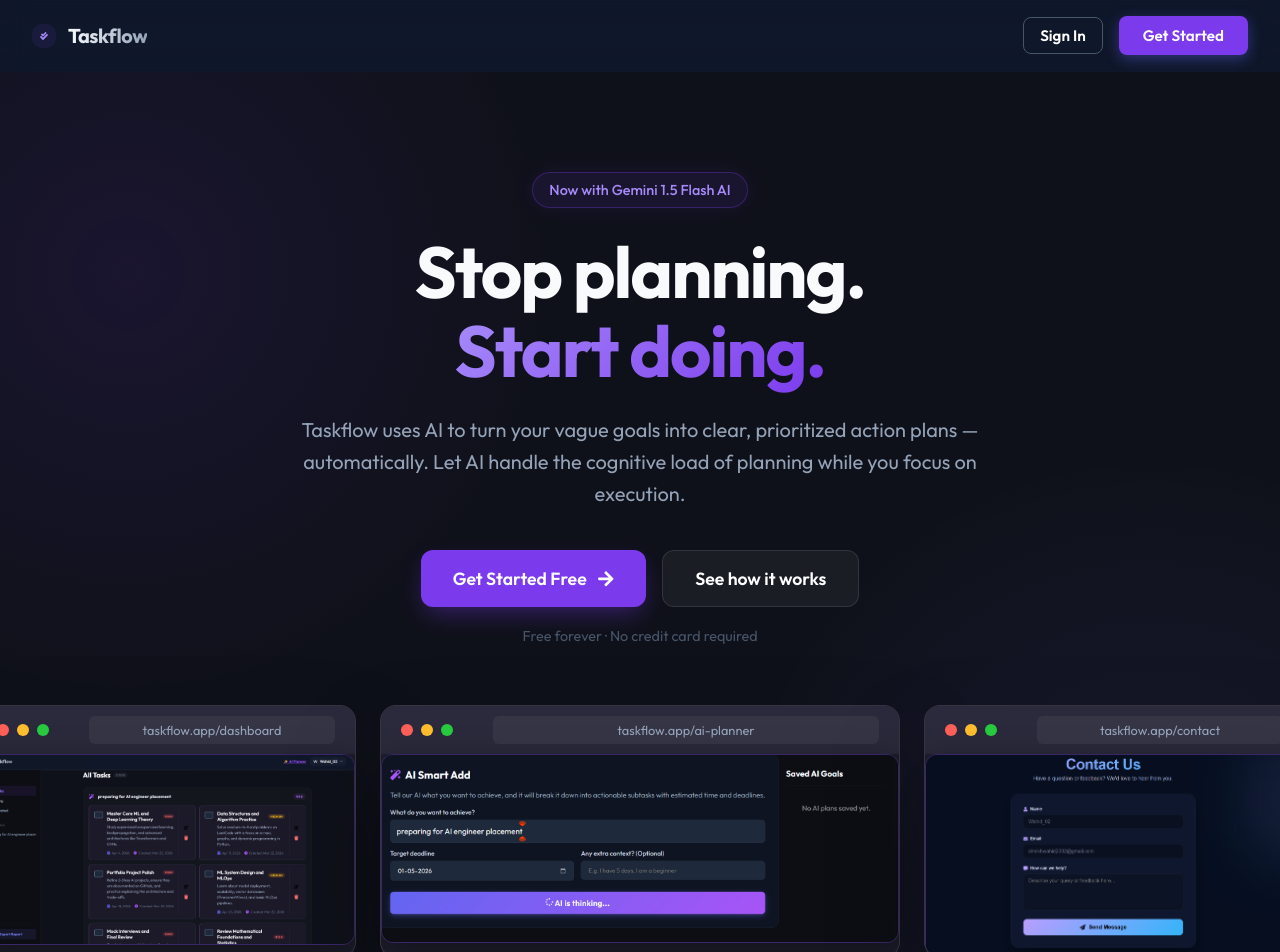
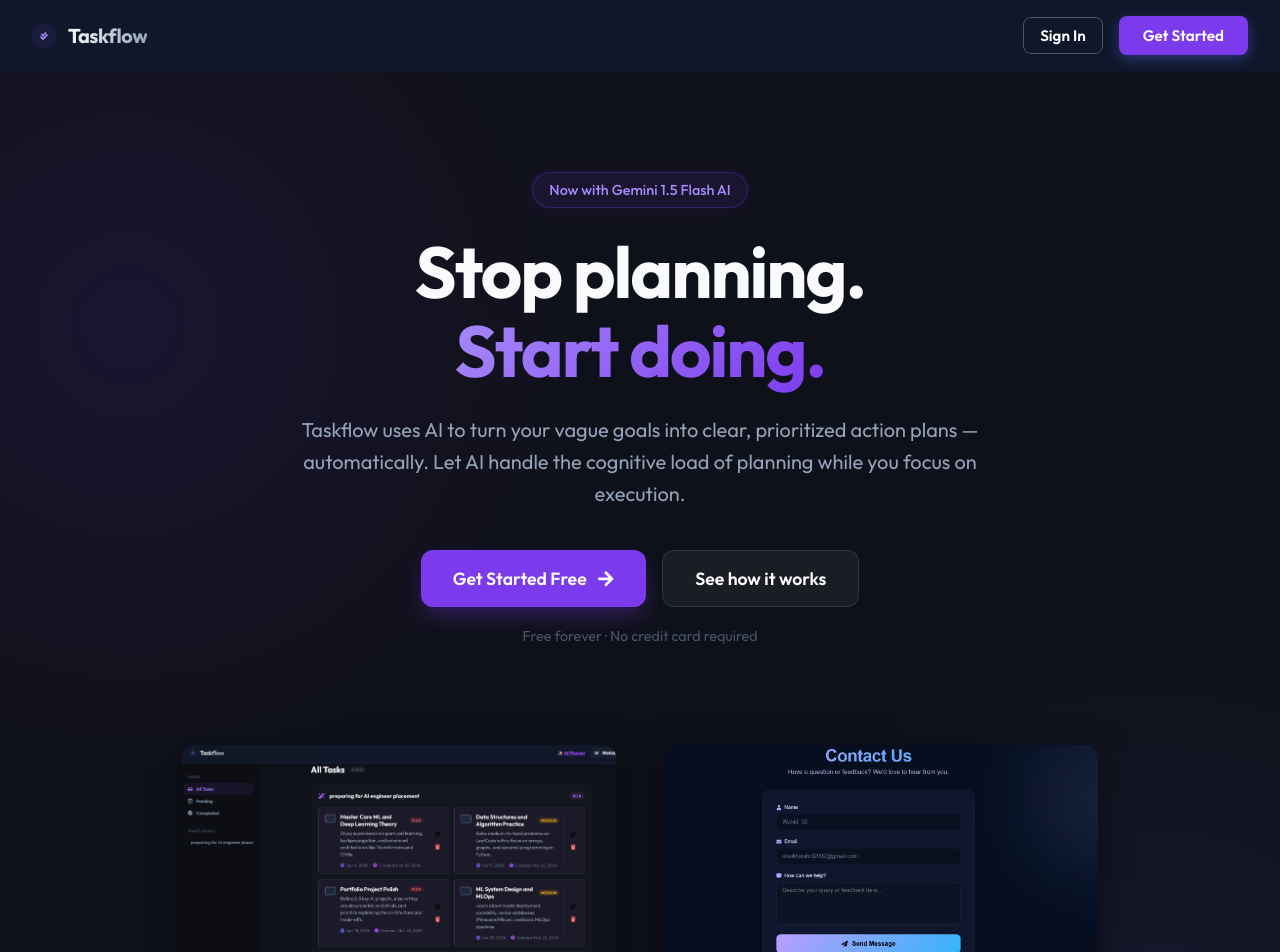
Before and after one commit to AbdulWaihd/Mern-Todo, a React app in the folder frontend/: page / in a window 1280 px wide. Shown: the top 952 px of the page. Built offline with nearby package versions, Linux system fonts and the light colour scheme; the HTML template or start-up script is replaced by a standard one.

Commit message:
Fix glow clipping and increase spacing on landing page screenshots

```diff
--- a/frontend/src/pages/LandingPage.css
+++ b/frontend/src/pages/LandingPage.css
@@ -109,104 +109,77 @@
 
 /* BROWSER MOCKUP */
 /* REAL APP PREVIEWS */
-.preview-grid-lp {
+/* PREVIEW SECTION (NEW 2-ROW LAYOUT) */
+.preview-section-lp {
+  width: 100%;
+  max-width: 100%;
+  margin: 0 auto 60px;
+  padding: 40px 48px; /* High padding to allow glow effect to bleed */
+  box-sizing: border-box;
+  /* Removed overflow: hidden to allow the glow to show correctly */
+}
+
+.preview-row-top {
   display: flex;
-  flex-direction: column;
-  gap: 24px;
+  flex-direction: row;
+  gap: 48px; /* Increased gap */
   width: 100%;
-  max-width: 1300px;
-  margin: 0 auto 60px;
-  padding: 0 40px; /* Desktop padding */
+  box-sizing: border-box;
+  justify-content: center;
+  margin-bottom: 48px; /* Increased gap */
+}
+
+.preview-row-bottom {
+  display: flex;
+  justify-content: center;
+  width: 100%;
   box-sizing: border-box;
 }
 
-@media (max-width: 600px) {
-  .preview-grid-lp {
-    padding: 0 20px;
-  }
+.preview-img-lp {
+  width: 48%;
+  max-height: 320px;
+  display: block;
+  border-radius: 12px;
+  box-shadow: 0 8px 32px rgba(0,0,0,0.5);
+  transition: box-shadow 0.3s ease, transform 0.3s ease;
+  object-fit: cover;
+  object-position: top left;
+  /* Removed overflow: hidden to ensure the glow isn't clipped */
+  box-sizing: border-box;
 }
 
-@media (min-width: 1024px) {
-  .preview-grid-lp {
-    flex-direction: row;
-    justify-content: center;
-    align-items: stretch;
-  }
+/* AI Planner specifically centered and smaller */
+.preview-img-lp.centered {
+  width: 46%;
+  max-height: 320px;
+  object-position: top;
+  margin: 0 auto;
 }
 
-.browser-mockup {
-    flex: 1;
-    min-width: 0;
-    background: #1e1e2d;
-    border-radius: 16px;
-    border: 1px solid rgba(255, 255, 255, 0.1);
-    box-shadow: 0 50px 100px -20px rgba(0,0,0,0.5);
-    overflow: hidden;
-    transition: transform 0.3s ease, border-color 0.3s ease;
+.preview-img-lp:hover {
+  transform: scale(1.02);
+  box-shadow: 0 0 20px rgba(124, 58, 237, 0.6),
+              0 0 40px rgba(124, 58, 237, 0.3),
+              0 8px 32px rgba(0, 0, 0, 0.5);
 }
 
-@media (min-width: 1024px) {
-  .browser-mockup {
-    min-width: 380px; /* Reduced min-width slightly for the others to make room */
+@media (max-width: 600px) {
+  .preview-row-top {
+    flex-direction: column;
+    gap: 48px;
+    align-items: center;
   }
-  .planner-mockup {
-    flex: 1.4; /* Enlarge AI Planner relative to the others */
-    min-width: 520px;
+
+  .preview-img-lp {
+    width: 100%;
+    max-height: 280px;
   }
-}
 
-.browser-mockup:hover {
-  transform: scale(1.02);
-  border-color: rgba(124, 58, 237, 0.4);
-}
-
-
-.browser-header {
-    height: 48px;
-    background: #2a2a3c;
-    display: flex;
-    align-items: center;
-    padding: 0 20px;
-    gap: 40px;
-}
-
-.dots {
-    display: flex;
-    gap: 8px;
-}
-
-.dots span {
-    width: 12px;
-    height: 12px;
-    border-radius: 50%;
-    background: rgba(255, 255, 255, 0.1);
-}
-
-.dots span:nth-child(1) { background: #ff5f56; }
-.dots span:nth-child(2) { background: #ffbd2e; }
-.dots span:nth-child(3) { background: #27c93f; }
-
-.address-bar {
-    background: rgba(255,255,255,0.05);
-    border-radius: 6px;
-    height: 28px;
-    flex: 1;
-    max-width: 400px;
-    display: flex;
-    align-items: center;
-    justify-content: center;
-    font-size: 0.8rem;
-    color: #94a3b8;
-}
-
-.mockup-img {
+  .preview-img-lp.centered {
     width: 100%;
-    height: auto;
-    display: block;
-    object-fit: contain;
-    border-radius: 12px;
-    box-shadow: 0 8px 32px rgba(0,0,0,0.4);
-    border: 1px solid rgba(124, 58, 237, 0.3);
+    margin-top: 48px;
+  }
 }
 
 /* FEATURES */
--- a/frontend/src/pages/LandingPage.jsx
+++ b/frontend/src/pages/LandingPage.jsx
@@ -79,35 +79,13 @@
                     <p className="hero-caption">Free forever · No credit card required</p>
 
                     {/* REAL APP PREVIEWS */}
-                    <div className="preview-grid-lp">
-                        <div className="browser-mockup">
-                            <div className="browser-header">
-                                <div className="dots"><span></span><span></span><span></span></div>
-                                <div className="address-bar">taskflow.app/dashboard</div>
-                            </div>
-                            <div className="browser-content">
-                                <img src={dashboardImg} alt="Taskflow Dashboard" className="mockup-img" />
-                            </div>
+                    <div className="preview-section-lp">
+                        <div className="preview-row-top">
+                            <img src={dashboardImg} alt="Taskflow Dashboard" className="preview-img-lp" />
+                            <img src={contactImg} alt="Contact Us" className="preview-img-lp" />
                         </div>
-
-                        <div className="browser-mockup planner-mockup">
-                            <div className="browser-header">
-                                <div className="dots"><span></span><span></span><span></span></div>
-                                <div className="address-bar">taskflow.app/ai-planner</div>
-                            </div>
-                            <div className="browser-content">
-                                <img src={aiPlannerImg} alt="AI Smart Planner" className="mockup-img" />
-                            </div>
-                        </div>
-
-                        <div className="browser-mockup">
-                            <div className="browser-header">
-                                <div className="dots"><span></span><span></span><span></span></div>
-                                <div className="address-bar">taskflow.app/contact</div>
-                            </div>
-                            <div className="browser-content">
-                                <img src={contactImg} alt="Contact Us" className="mockup-img" />
-                            </div>
+                        <div className="preview-row-bottom">
+                            <img src={aiPlannerImg} alt="AI Smart Planner" className="preview-img-lp centered" />
                         </div>
                     </div>
                 </div>
```
